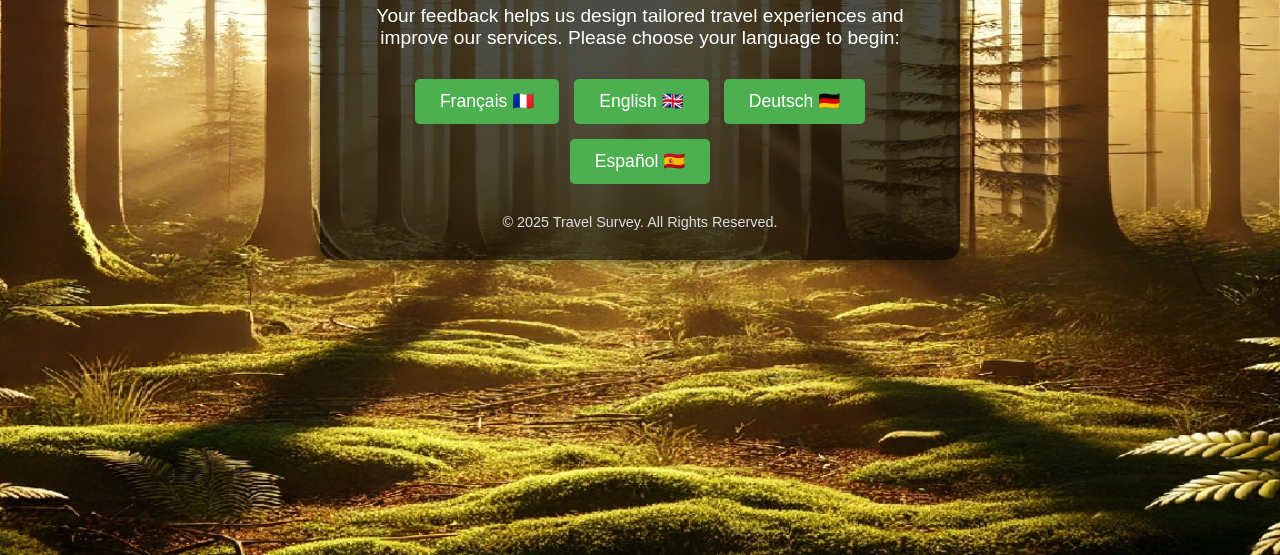
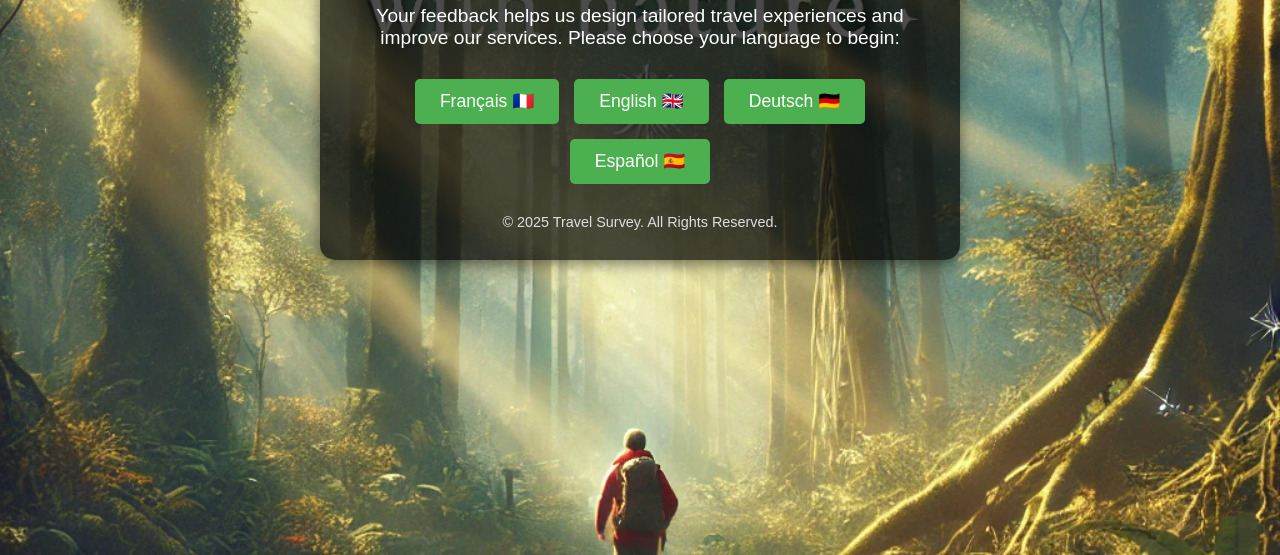
Before and after one commit to Olam-Creator/travel-study-page, a plain HTML site: page index.html in a window 1280 px wide. Shown: the part 245-800 px from the top of the page. Drawn offline with Linux system fonts and the light colour scheme.

Commit message:
Update index.html

```diff
--- a/index.html
+++ b/index.html
@@ -10,7 +10,7 @@
             font-family: Arial, sans-serif;
             margin: 0;
             padding: 0;
-            background: url('https://raw.githubusercontent.com/Olam-Creator/travel-study-page/refs/heads/main/images/background2.jpg') no-repeat center center fixed;
+            background: url('https://raw.githubusercontent.com/Olam-Creator/travel-study-page/refs/heads/main/images/reconnect%20with%20nature.webp') no-repeat center center fixed;
             background-size: cover;
             color: white;
             text-align: center;
```
